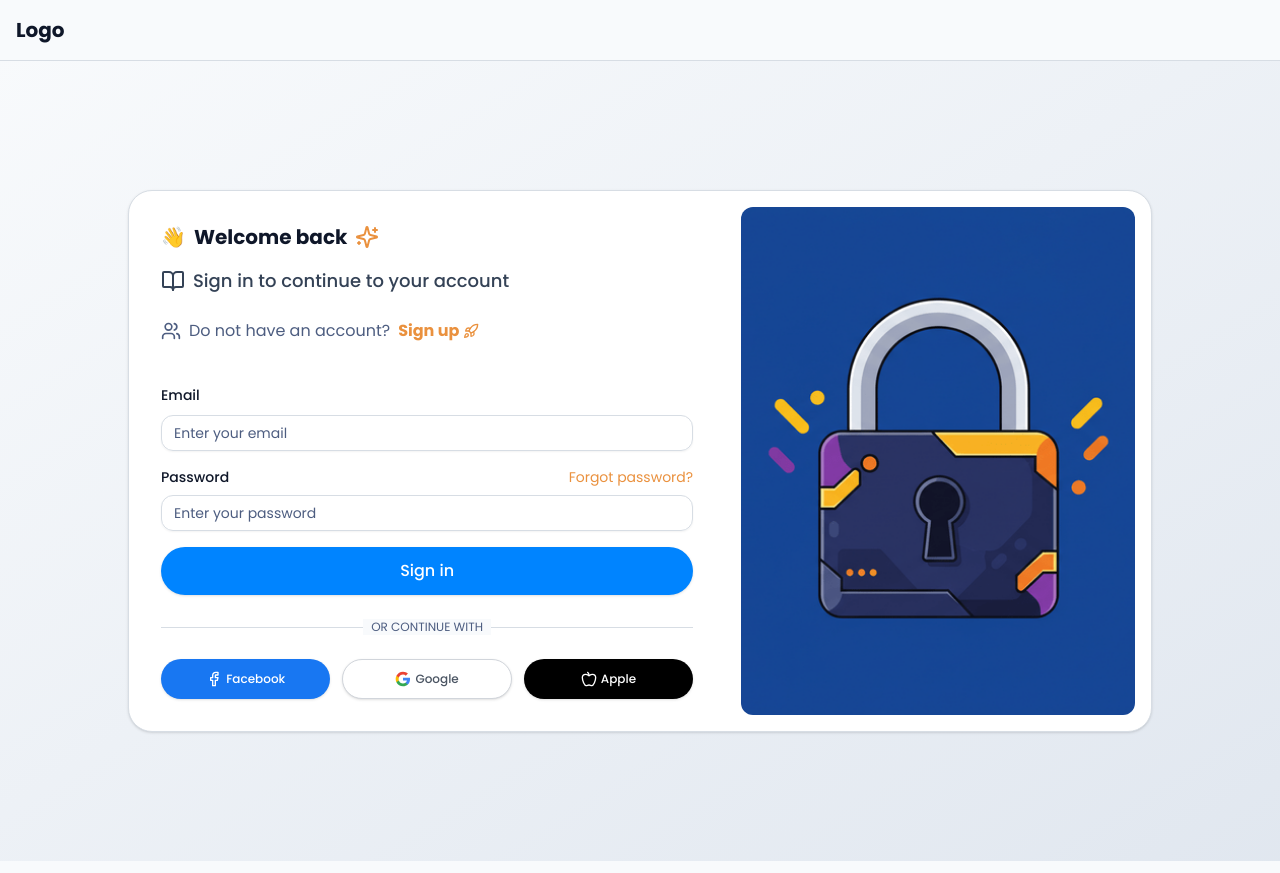
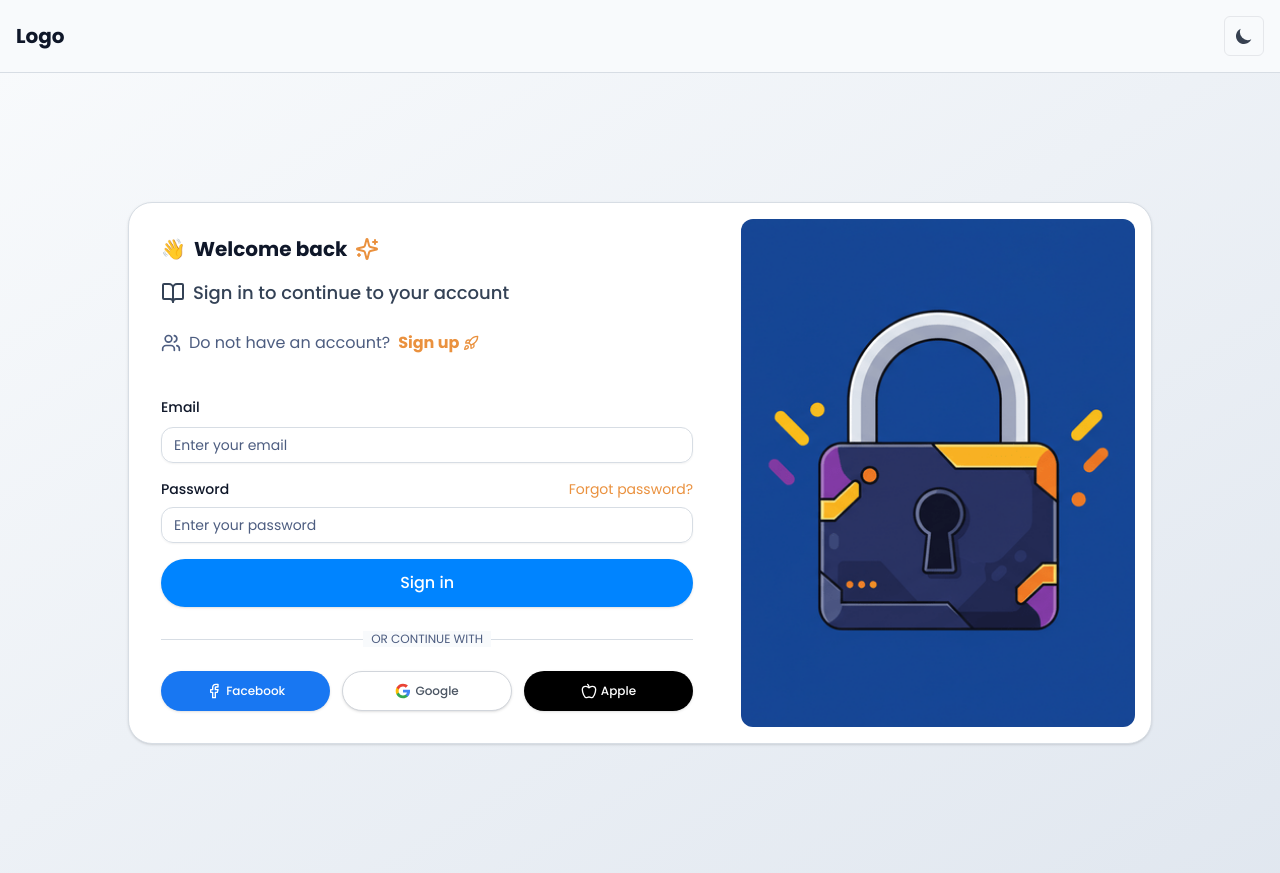
Before and after one commit to CodexScriba/boilerplate, a Next.js app: page /en/auth/login in a window 1280 px wide. Built offline with nearby package versions, Linux system fonts and the light colour scheme; no server answers.

Commit message:
added toggle button

```diff
--- a/src/app/components/Navbar/index.tsx
+++ b/src/app/components/Navbar/index.tsx
@@ -5,10 +5,11 @@
  *
  * TODO: Implement responsive design with different layouts for desktop, tablet, and mobile
  * TODO: Add scroll-aware behavior that changes appearance when scrolling
- * TODO: Implement theme toggle functionality
  * TODO: Add language switcher
  * TODO: Add authentication buttons
  */
+import ThemeToggle from "../ThemeToggle";
+
 export function Navbar() {
   return (
     <header role="banner" className="navbar-container">
@@ -20,6 +21,10 @@ export function Navbar() {
         <nav className="navbar-links">
           {/* Navigation links will go here */}
         </nav>
+        <div className="navbar-actions">
+          {/* Theme toggle button */}
+          <ThemeToggle />
+        </div>
       </div>
     </header>
   );
--- /dev/null
+++ b/src/app/components/ThemeToggle/index.tsx
@@ -0,0 +1,75 @@
+"use client";
+
+import { useTheme } from "../../../components/theme/ThemeProvider";
+import { useEffect, useState } from "react";
+
+/**
+ * ThemeToggle Component
+ *
+ * A button that toggles between dark and light themes.
+ * - Uses the useTheme hook from our ThemeProvider
+ * - Handles hydration by only rendering after mount
+ * - Shows different icons based on current theme
+ *
+ * TODO: Add animation for smoother transitions between icons
+ * TODO: Consider adding tooltip to explain functionality
+ * TODO: Add keyboard accessibility improvements (focus styles)
+ */
+const ThemeToggle = () => {
+  // State to handle hydration
+  const [mounted, setMounted] = useState(false);
+
+  // Get theme information from context
+  const { theme, setTheme } = useTheme();
+
+  // Only render component after first mount to avoid hydration mismatch
+  useEffect(() => {
+    setMounted(true);
+  }, []);
+
+  // Handle theme toggle
+  const toggleTheme = () => {
+    if (theme === "dark") {
+      setTheme("light");
+    } else {
+      setTheme("dark");
+    }
+  };
+
+  // Don't render anything until component is mounted
+  if (!mounted) return null;
+
+  return (
+    <button
+      onClick={toggleTheme}
+      className="flex h-10 w-10 items-center justify-center rounded-md border border-gray-200 p-2 text-gray-700 transition-colors hover:bg-gray-100 focus:outline-none focus:ring-2 focus:ring-gray-200 dark:border-gray-600 dark:text-gray-200 dark:hover:bg-gray-700 dark:focus:ring-gray-700"
+      aria-label={theme === "dark" ? "Switch to light theme" : "Switch to dark theme"}
+    >
+      {/* Sun icon for dark mode (shown when in dark mode) */}
+      <svg
+        className="hidden h-5 w-5 dark:block"
+        fill="currentColor"
+        viewBox="0 0 20 20"
+        xmlns="http://www.w3.org/2000/svg"
+      >
+        <path
+          d="M10 2a1 1 0 011 1v1a1 1 0 11-2 0V3a1 1 0 011-1zm4 8a4 4 0 11-8 0 4 4 0 018 0zm-.464 4.95l.707.707a1 1 0 001.414-1.414l-.707-.707a1 1 0 00-1.414 1.414zm2.12-10.607a1 1 0 010 1.414l-.706.707a1 1 0 11-1.414-1.414l.707-.707a1 1 0 011.414 0zM17 11a1 1 0 100-2h-1a1 1 0 100 2h1zm-7 4a1 1 0 011 1v1a1 1 0 11-2 0v-1a1 1 0 011-1zM5.05 6.464A1 1 0 106.465 5.05l-.708-.707a1 1 0 00-1.414 1.414l.707.707zm1.414 8.486l-.707.707a1 1 0 01-1.414-1.414l.707-.707a1 1 0 011.414 1.414zM4 11a1 1 0 100-2H3a1 1 0 000 2h1z"
+          fillRule="evenodd"
+          clipRule="evenodd"
+        ></path>
+      </svg>
+
+      {/* Moon icon for light mode (shown when in light mode) */}
+      <svg
+        className="block h-5 w-5 dark:hidden"
+        fill="currentColor"
+        viewBox="0 0 20 20"
+        xmlns="http://www.w3.org/2000/svg"
+      >
+        <path d="M17.293 13.293A8 8 0 016.707 2.707a8.001 8.001 0 1010.586 10.586z"></path>
+      </svg>
+    </button>
+  );
+};
+
+export default ThemeToggle;
--- a/src/app/styles/navbar.css
+++ b/src/app/styles/navbar.css
@@ -43,11 +43,19 @@
   gap: 1.5rem;
 }
 
+/* Actions container (theme toggle, language switcher, etc.) */
+.navbar-actions {
+  display: flex;
+  align-items: center;
+  gap: 1rem;
+}
+
 /* Theme transition for dark/light mode */
 .navbar-container,
 .navbar-content,
 .navbar-logo,
-.navbar-links {
+.navbar-links,
+.navbar-actions {
   transition-property: color, background-color, border-color;
   transition-timing-function: cubic-bezier(0.4, 0, 0.2, 1);
   transition-duration: 0.3s;
```
